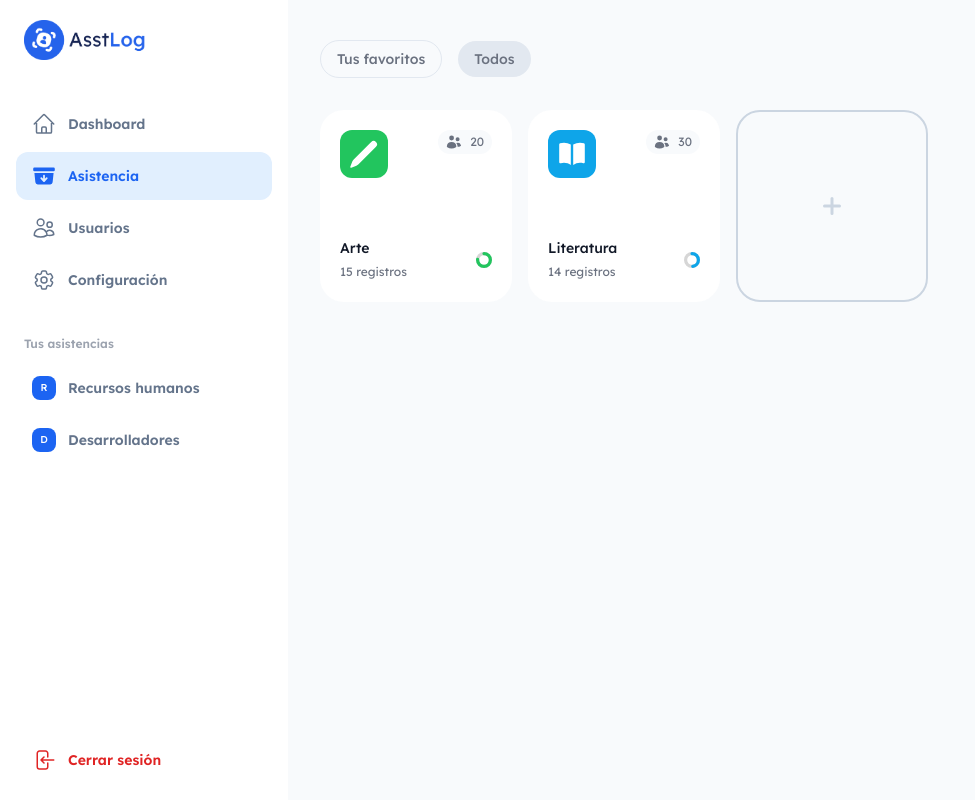
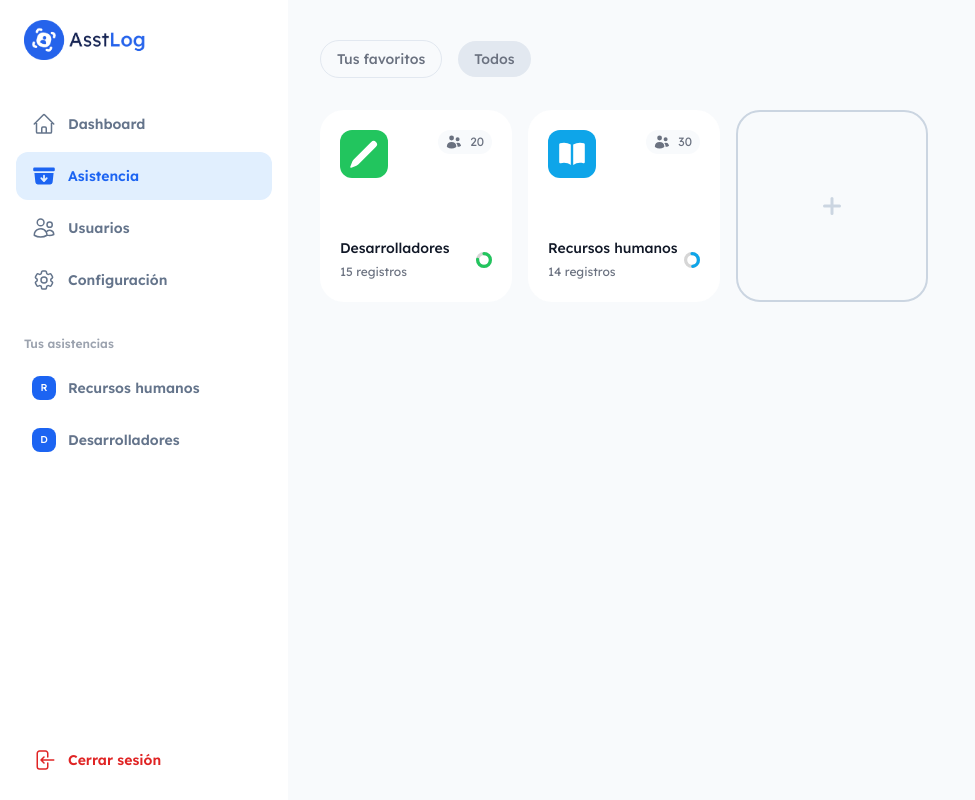
Before and after one commit to YerikAH/asst-log, a React (Vite) app in the folder client-asst-log/: page /attendance-group in a window 1280 px wide. Shown: the whole page, without its empty margins (0-975 px from the left). Built offline with nearby package versions, Linux system fonts and the light colour scheme.

Commit message:
refactor(client): :recycle: Refactor AttendanceGroup component

```diff
--- a/client-asst-log/src/components/attendance-group/card-code/index.tsx
+++ b/client-asst-log/src/components/attendance-group/card-code/index.tsx
@@ -1,3 +1,4 @@
+import { textToRoute } from "@/utils";
 import { UsersIcon } from "@heroicons/react/20/solid";
 import { buildStyles, CircularProgressbar } from "react-circular-progressbar";
 import { Link } from "react-router-dom";
@@ -19,9 +20,10 @@ export const CardCode = ({
   icon: Icon,
   href,
 }: Props) => {
+  href.toLowerCase;
   return (
     <Link
-      to={href}
+      to={textToRoute(href)}
       className="bg-white rounded-3xl p-5 size-48 flex justify-between flex-col  cursor-pointer  group hover:scale-105  transition-all"
     >
       <div className="flex justify-between items-start w-full h-full">
--- a/client-asst-log/src/layout/Sidebar/SidebarDesktop/index.tsx
+++ b/client-asst-log/src/layout/Sidebar/SidebarDesktop/index.tsx
@@ -1,4 +1,4 @@
-import { classNames } from "@/utils";
+import { classNames, textToRoute } from "@/utils";
 import { ArrowLeftEndOnRectangleIcon } from "@heroicons/react/24/outline";
 import logo from "@/assets/logo.png";
 import { Link, useLocation } from "react-router-dom";
@@ -70,7 +70,7 @@ export const SidebarDesktop = ({ navigation, codes }: Props) => {
                 {codes.map((code) => (
                   <li key={code.name}>
                     <Link
-                      to={code.href}
+                      to={textToRoute(code.href)}
                       className={classNames(
                         code.href === location.pathname
                           ? "bg-blue-100 text-blue-600"
--- a/client-asst-log/src/layout/Sidebar/SidebarMobile/index.tsx
+++ b/client-asst-log/src/layout/Sidebar/SidebarMobile/index.tsx
@@ -1,4 +1,4 @@
-import { classNames } from "@/utils";
+import { classNames, textToRoute } from "@/utils";
 import {
   Dialog,
   DialogBackdrop,
@@ -8,7 +8,6 @@ import {
 import logo from "@/assets/logo.png";
 import {
   ArrowLeftEndOnRectangleIcon,
-  Cog6ToothIcon,
   XMarkIcon,
 } from "@heroicons/react/24/outline";
 import { Link } from "react-router-dom";
@@ -111,7 +110,7 @@ export const SidebarMobile = ({
                     {codes.map((code) => (
                       <li key={code.name}>
                         <Link
-                          to={code.href}
+                          to={textToRoute(code.href)}
                           onClick={() => setSidebarOpen(false)}
                           className={classNames(
                             location.pathname === code.href
--- a/client-asst-log/src/pages/attendance-group/index.tsx
+++ b/client-asst-log/src/pages/attendance-group/index.tsx
@@ -4,6 +4,23 @@ import { BookOpenIcon, PencilIcon } from "@heroicons/react/20/solid";
 import { PlusIcon } from "@heroicons/react/24/outline";
 import { useEffect, useState } from "react";
 import { Outlet } from "react-router-dom";
+
+const data = [
+  {
+    name: "Desarrolladores",
+    total: 20,
+    value: 15,
+    color: "#22c55e",
+    icon: PencilIcon,
+  },
+  {
+    name: "Recursos humanos",
+    total: 30,
+    value: 14,
+    color: "#0ea5e9",
+    icon: BookOpenIcon,
+  },
+];
 
 function AttendanceGroup() {
   const { changeTitle } = useTitle();
@@ -23,22 +40,17 @@ function AttendanceGroup() {
         </button>
       </div>
       <div className="flex flex-wrap justify-start items-center mt-8 gap-4">
-        <CardCode
-          color="#22c55e"
-          icon={PencilIcon}
-          name="Arte"
-          total={20}
-          value={15}
-          href="arte"
-        />
-        <CardCode
-          color="#0ea5e9"
-          icon={BookOpenIcon}
-          name="Literatura"
-          total={30}
-          value={14}
-          href="literatura"
-        />
+        {data.map((item, idx) => (
+          <CardCode
+            color={item.color}
+            href={item.name}
+            icon={item.icon}
+            name={item.name}
+            total={item.total}
+            value={item.value}
+            key={idx}
+          />
+        ))}
         <button
           className="bg-transparent border-slate-300  border-2 rounded-3xl p-5 size-48 transition-all flex justify-center items-center hover:bg-slate-200 hover:border-slate-200 group hover:scale-105 "
           onClick={() => setOpen(!open)}
--- a/client-asst-log/src/utils/index.ts
+++ b/client-asst-log/src/utils/index.ts
@@ -36,3 +36,7 @@ export function getFormattedDate() {
     dayName.charAt(0).toUpperCase() + dayName.slice(1)
   }, ${day} de ${month} del ${year}`;
 }
+
+export function textToRoute(text: string) {
+  return text.trim().replaceAll(" ", "-").toLowerCase();
+}
```
